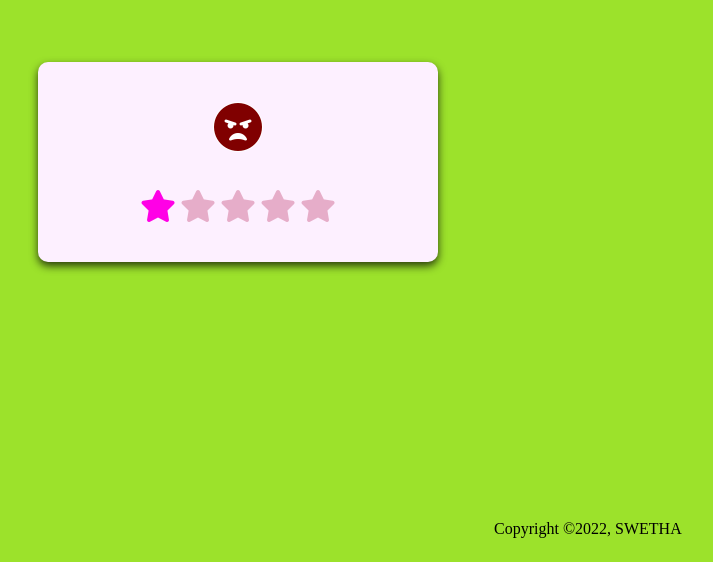
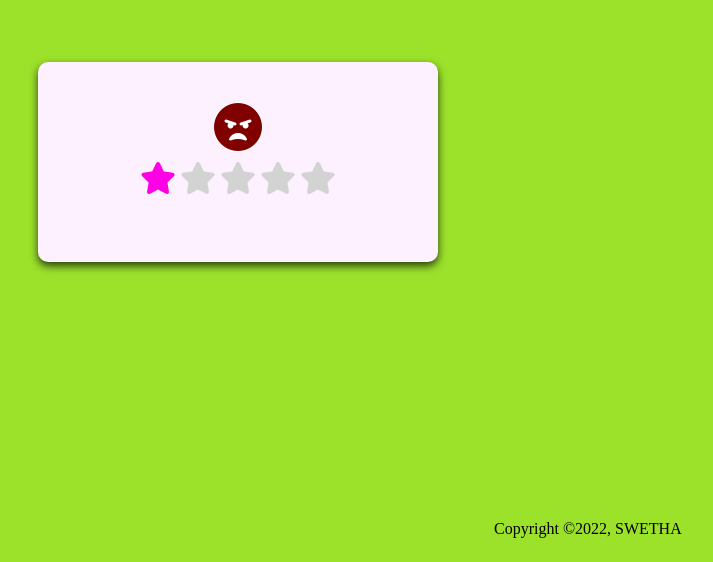
Before and after one commit to SWEdatCode/Emoji_repo, a plain HTML site: page index.html in a window 1280 px wide. Shown: the part 238-800 px from the top of the page, without its empty margins (402-1115 px from the left). Drawn offline with Linux system fonts and the light colour scheme.

Commit message:
changed color

```diff
--- a/style.css
+++ b/style.css
@@ -12,7 +12,7 @@ body{
     height: 200px;
     box-shadow: 0 4px 8px rgba(0, 0, 0, 0.74);
     border-radius: 10px;
-    position: relative;
+    position: absolute;
 }
 .emoji-container{
     position: absolute;
@@ -28,17 +28,18 @@ body{
 }
 .fa-3x{
     margin: 1px;
-    transform: translateX(0px);
+    transform: translateX(0);
     transition: transform 0.2s;
 }
 .rating-container{
     position: absolute;
+    top: 50%;
     left: 50%;
     transform: translateX(-50%);
     bottom: 20%;
 }
 .fa-star{
-    color: rgb(230, 173, 201);
+    color: lightgray;
     cursor: pointer;
 }
 .fa-star.active{
```
